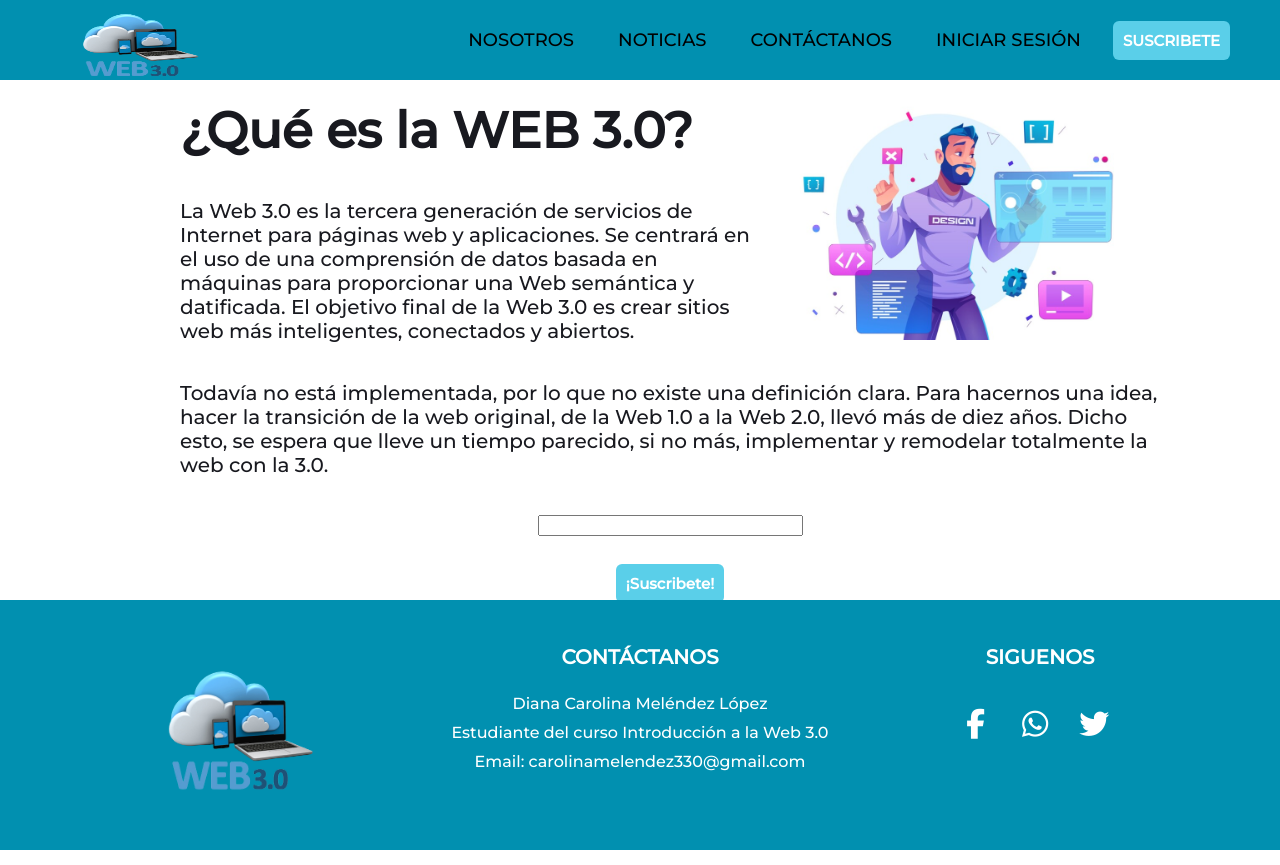
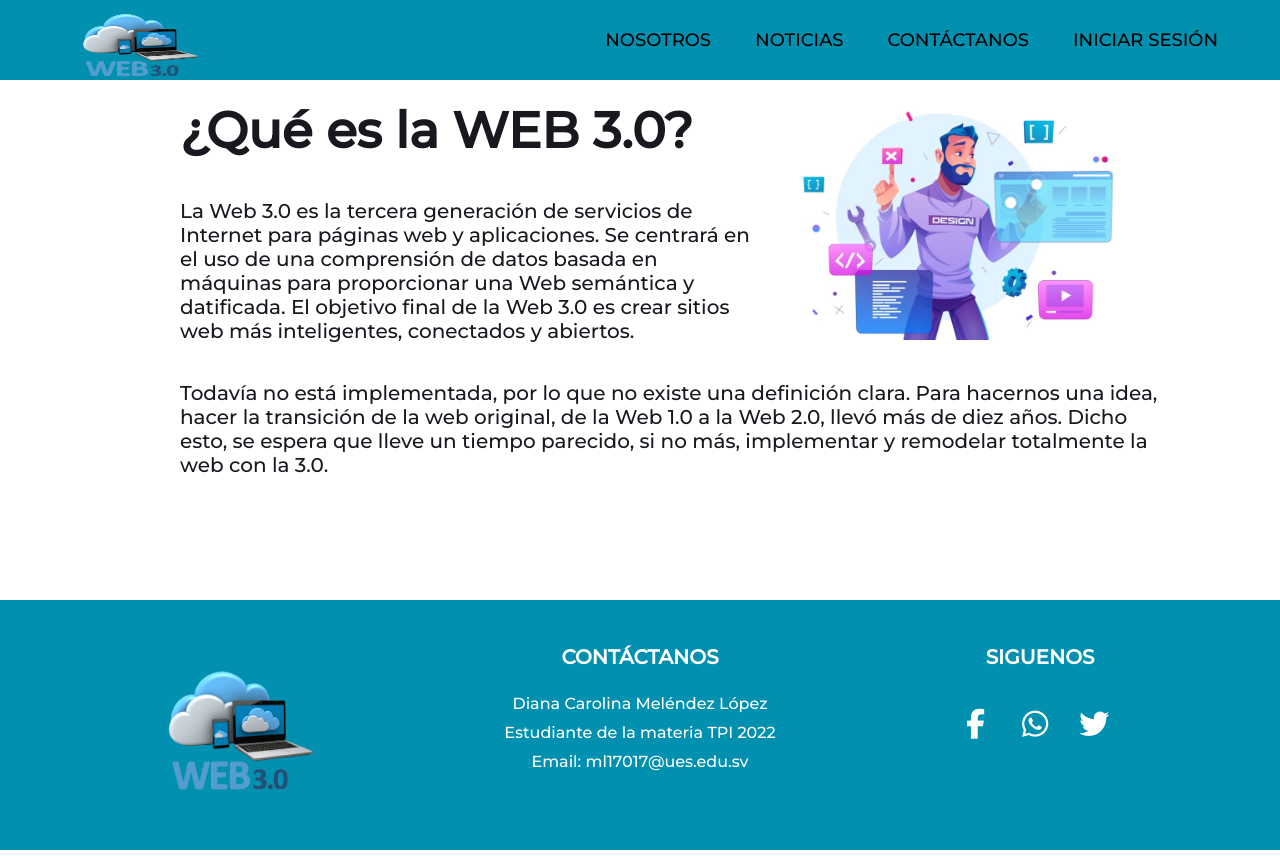
Before and after one commit to camperitox/WEB-3.0, a plain HTML site: page index.html in a window 1280 px wide. Drawn offline with Linux system fonts and the light colour scheme.

Commit message:
Cambios esteticos

```diff
--- a/index.html
+++ b/index.html
@@ -4,7 +4,7 @@
     <meta charset="UTF-8" />
     <meta http-equiv="X-UA-Compatible" content="IE=edge" />
     <meta name="viewport" content="width=device-width, initial-scale=1.0" />
-    <title>WEB 3.0</title>
+    <title>WEB 3.0-ML17017</title>
 
     <link rel="stylesheet" href="style.css" />
     <script
@@ -35,9 +35,6 @@
           <li class="nav-menu-item">
             <a href="#" class="nav-menu-link nav-link">Iniciar sesión</a>
           </li>
-          <li class="nav-menu-item">
-            <a href="#" class="button_custom">Suscribete</a>
-          </li>
         </ul>
       </nav>
     </header>
@@ -52,10 +49,8 @@
         <br></br>
         <p>Todavía no está implementada, por lo que no existe una definición clara. Para hacernos una idea, hacer la transición de la web original, de la Web 1.0 a la Web 2.0, llevó más de diez años. Dicho esto, se espera que lleve un tiempo parecido, si no más, implementar y remodelar totalmente la web con la 3.0.</p>
         <br></br>
-        <center><input type="text" name="nombre" size="30"></center>
-        <br></br>
-        <center><a href="#" class="button_custom">¡Suscribete!</a></center>
       </div>
+    </main>
     <footer class="footer-container" >
         <div class="group-1">
           <div class="box">
@@ -66,12 +61,12 @@
             </figure>
           </div>
           <div class="box">
-             <center>
+            <center>
               <h2>CONTÁCTANOS</h2>
               <p>Diana Carolina Meléndez López</p>
-              <p>Estudiante del curso Introducción a la Web 3.0</p>
-              <p>Email: carolinamelendez330@gmail.com</p>
-             </center>
+              <p>Estudiante de la materia TPI 2022</p>
+              <p>Email: ml17017@ues.edu.sv</p>
+            </center>
           </div>
           <div class="box">
             <center>
```
